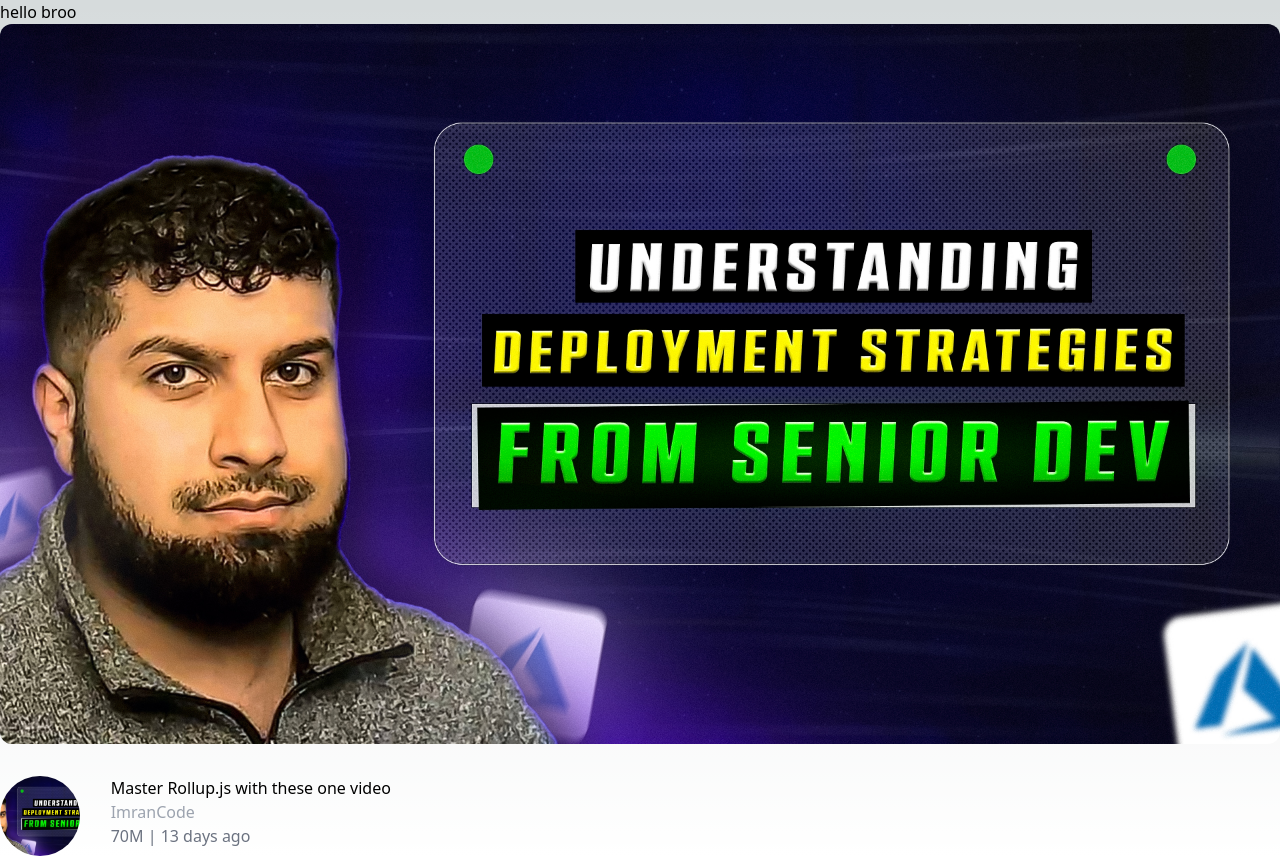
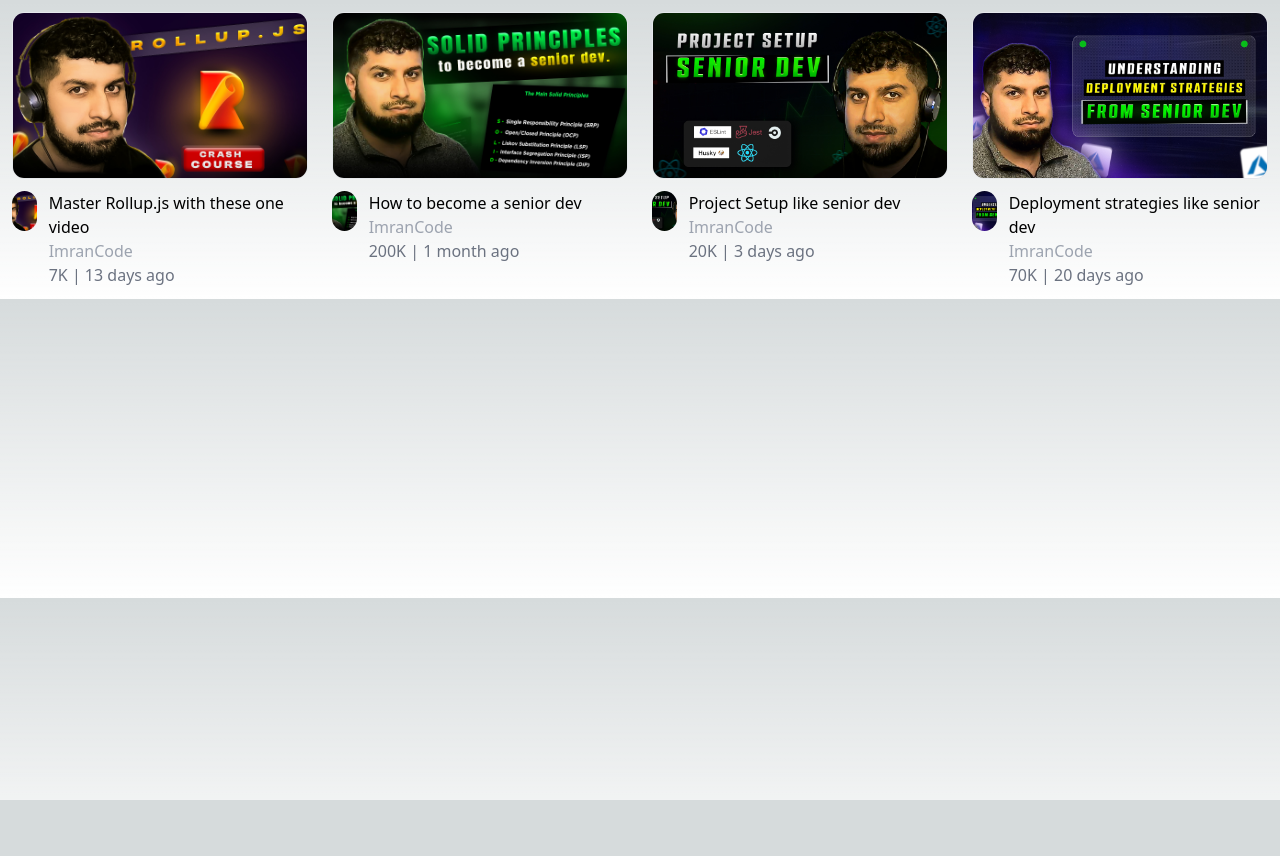
Before and after one commit to Aniket-2504/youtubepage, a Next.js app: page / in a window 1280 px wide. After the commit the page ends 800 px from the top, so only its background shows below. Built offline with nearby package versions, Linux system fonts and the light colour scheme.

Commit message:
Added vidosGrid section

```diff
--- a/src/components/VideoCard.tsx
+++ b/src/components/VideoCard.tsx
@@ -1,18 +1,18 @@
 
 
 
-function VideoCard(props: any) {
+export function VideoCard(props: any) {
   return (
-    <div>
-      <img src={props.image} alt="image" className="rounded-xl" />
-      <div className="grid grid-cols-12 pt-8">
+    <div className="p-3">
+      <img src={props.image} alt="image" className="rounded-xl border" />
+      <div className="grid grid-cols-12 pt-3">
         <div className="col-span-1">
           <img
-            className={"rounded-full h-20 w-20 object-cover"}
+            className={"rounded-full h-10 w-10 object-cover"}
             src={props.image}
             alt="img"></img>
         </div>
-        <div className="col-span-11 pl-1">
+        <div className="col-span-11 pl-3">
             <div>
             {props.title}
             </div>
@@ -23,10 +23,7 @@
             {props.views} | {props.time}
         </div>
         </div>
-
       </div>
     </div>
-  );
-}
-
-export default VideoCard;
+  )
+};
--- /dev/null
+++ b/src/components/VideoGrid.tsx
@@ -0,0 +1,52 @@
+import { VideoCard } from "./VideoCard";
+
+const VIDEOS = [{
+    title: "Master Rollup.js with these one video",
+    image: "imgtwo.jpg",
+    author: "ImranCode",
+    views: "7K",
+    time: "13 days ago",
+},
+{
+    title: "How to become a senior dev",
+    image: "imgfour.jpg",
+    author: "ImranCode",
+    views: "200K",
+    time: "1 month ago",
+},
+{
+    title: "Project Setup like senior dev",
+    image: "imgthree.jpg",
+    author: "ImranCode",
+    views: "20K",
+    time: "3 days ago",
+},
+{
+    title: "Deployment strategies like senior dev",
+    image: "imgone.jpg",
+    author: "ImranCode",
+    views: "70K",
+    time: "20 days ago",
+},
+]
+
+export const VideoGrid = ()=>{
+    return(
+        <div className="grid grid-cols-1 lg:grid-cols-4 md:grid-cols-2">
+
+        {VIDEOS.map(video=>
+            <div>
+            <VideoCard
+                title={video.title}
+                image={video.image}
+                author={video.author}
+                views={video.views}
+                time={video.time}
+
+            ></VideoCard>
+            </div>
+        )}
+        </div>
+
+    )
+};
--- a/src/pages/index.tsx
+++ b/src/pages/index.tsx
@@ -1,22 +1,15 @@
-import Image from "next/image";
+
 import { Inter } from "next/font/google";
 
-import VideoCard from "@/components/VideoCard";
+import { VideoCard } from "@/components/VideoCard";
+import { VideoGrid } from "@/components/VideoGrid";
 
 const inter = Inter({ subsets: ["latin"] });
 
 export default function Home() {
   return (
-    <div>hello broo
-
-      <VideoCard
-        title={"Master Rollup.js with these one video"}
-        image={"imgone.jpg"}
-        author={"ImranCode"}
-        views={"70M"}
-        time={"13 days ago"}
-
-      ></VideoCard>
+    <div>
+      <VideoGrid/>
     </div>
   );
 }
```
